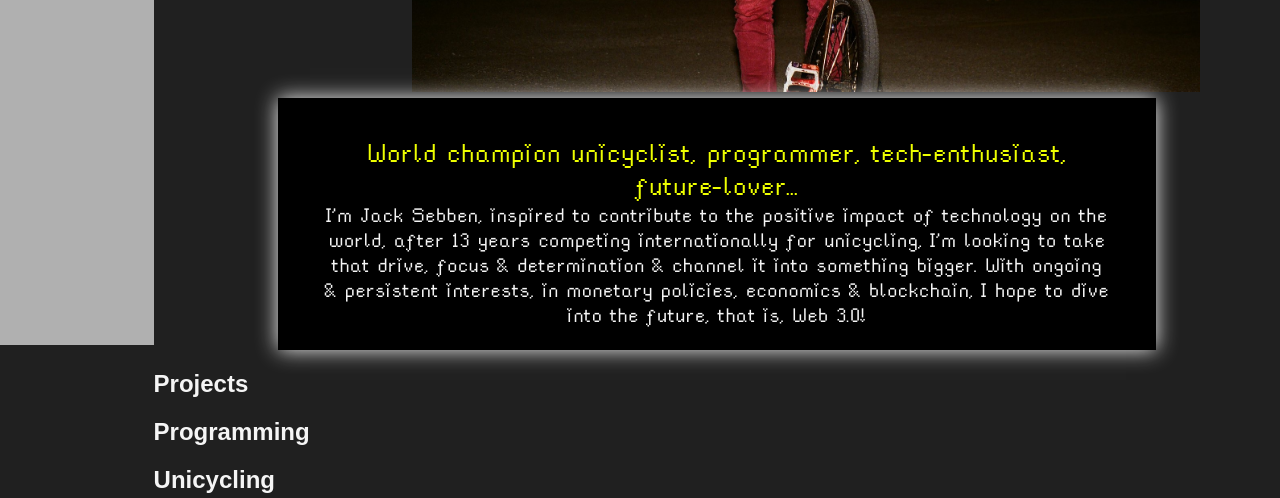
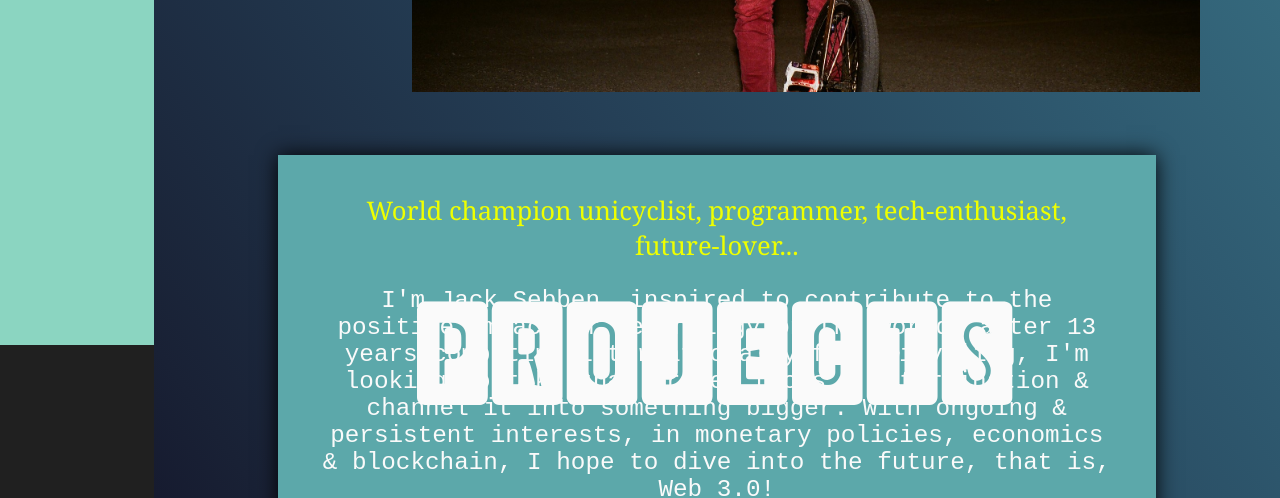
Before and after one commit to jackouni/my_portfolio, a plain HTML site: page homepage.html in a window 1280 px wide. Shown: the part 455-953 px from the top of the page. Drawn offline with Linux system fonts and the light colour scheme.

Commit message:
Added some style changes and a new colour pallette for the page.

```diff
--- a/homepage.css
+++ b/homepage.css
@@ -52,7 +52,8 @@ body {
   position: fixed;
   width:12%;
   height: 100vh;
-  background-color: rgb(176, 176, 176);
+  background-color: #8BD5C1;
+  color: #090018;
   transform: translateX(-100%);
   animation: columnSlideIn 1000ms ease-in-out forwards;
 }
@@ -116,15 +117,16 @@ body {
     margin-top: 30%;
   }
 
-/* RIGHT COLUMN: CONTENT */
+  /* RIGHT COLUMN: CONTENT */
 .column-right {
   position: relative;
   overflow-y: scroll;
   margin-left: 12%;
-  height: 100%;
+  height: auto;
   width: 88%;
-  background-color: #202020;
-  color: whitesmoke;
+  background-color: #090018;
+  background-image: linear-gradient(to right top, #090018, #192135, #243d54, #2f5b71, #3d7b8c);
+  color: #fafafa;
 }
 
 .column-right > section h1 {
@@ -138,7 +140,7 @@ body {
     display: flex;
     flex-direction: column;
     text-align: center;
-    height: auto;
+    height: 40%;
     background-image: url(images/1_me.jpeg);
     background-repeat: no-repeat;
     background-size: 70% auto;
@@ -154,30 +156,37 @@ body {
   }
 
   #whoami-tagline {
-    font-family:'rainyhearts' ;
+    font-family:Cambria, Cochin, Georgia, Times, 'Times New Roman', serif ;
     margin: 0px;
+    margin-bottom: 3%;
     padding-top: 2%;
-    background-color: rgb(0, 0, 0);
+    background-color: #5CA8AA;
     color: rgb(238, 255, 0);
     width: 100%;
     height: auto;
-    font-size: 2.5vw;
-    font-weight: 100;
+    font-size: 2vw;
+    font-weight: 500;
   }
 
   #whoami-text {
-    margin-top: 10%;
-    font-family:'rainyhearts';
+    margin-top: 15%;
+    font-family:'Courier New', Courier, monospace;
     font-weight: 100;
     align-self: center;
-    background-color: black;
+    background-color: #5CA8AA;
     font-size: 1.9vw;
     padding-top: 2%;
     padding-bottom: 2%;
     padding-left: 4%;
     padding-right: 4%;
     width: 70%;
-    box-shadow: 0px 0px 20px rgba(255, 255, 255, 0.941)
+    box-shadow: 0px 0px 20px rgba(0, 0, 0, 0.941)
   }
 
 /* Projects Section */
+  #projects-title {
+    white-space: nowrap;
+    text-align: center;
+    font-family: 'CalendarNotes';
+    font-size: 10vw;
+  }
--- a/homepage.html
+++ b/homepage.html
@@ -36,8 +36,10 @@
       </section>
 
       <section id="projects" class="snap-section">
-          <h2>Projects</h2>
-          <div></div>
+          <h2 id="projects-title">Projects</h2>
+          <div id="projects-container">
+
+          </div>
       </section>
 
       <section class="snap-section">
```
Also changed, not shown: 1 other file.
